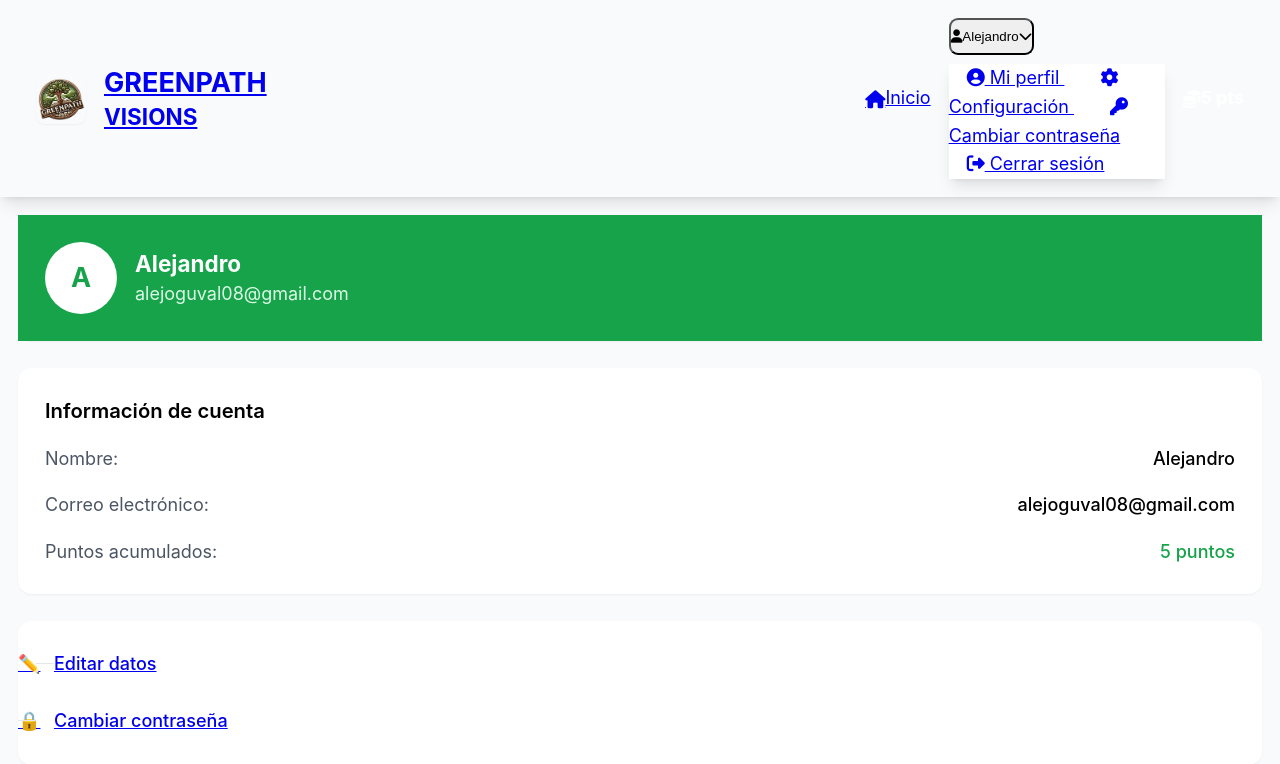
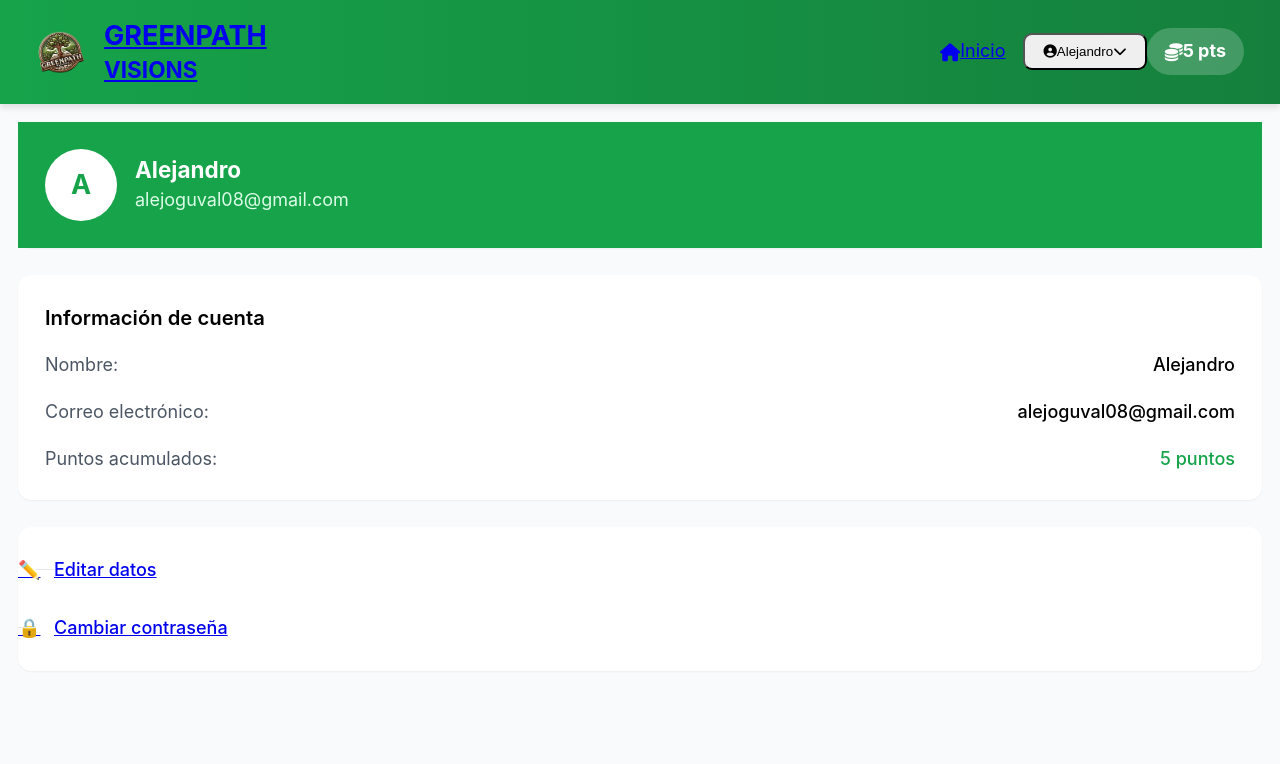
Before and after one commit to AGV48/GreenPath-User, a PHP site: page /front/profile.php in a window 1280 px wide. Shown: the top 764 px of the page. Run offline with PHP 8.4, Linux system fonts and the light colour scheme; a user stored in the database is signed in; data comes from the database, SQL or seed files in the repository; some libraries are stand-ins or nearby versions.

Commit message:
Refactor user points retrieval and enhance navigation structure in dispose.php and profile.php for improved clarity and user experience

```diff
--- a/front/profile.php
+++ b/front/profile.php
@@ -39,56 +39,54 @@
     <title><?php echo $title; ?></title>
     <link rel="stylesheet" href="css/styles.css">
     <link rel="shortcut icon" href="media/logo.png">
-    <!-- Iconos de Font Awesome -->
     <link rel="stylesheet" href="https://cdnjs.cloudflare.com/ajax/libs/font-awesome/6.4.0/css/all.min.css">
+    <style>
+
+    </style>
 </head>
 <body class="min-h-screen bg-gray-50">
-    <header class="bg-gradient-to-r from-green-600 to-green-700 text-white p-4 shadow-lg sticky top-0 z-50">
+    <header class="header-container text-white p-4">
         <div class="container mx-auto flex justify-between items-center">
-            <!-- Logo y marca -->
             <a href="dashboard.php" class="flex items-center gap-4 hover:opacity-90 transition-opacity">
-                <img src="media/logo.png" width="50" height="50" alt="Logo de GREENPATH" class="rounded-lg shadow-sm">
+                <img src="media/logo.png" width="50" height="50" alt="Logo de GREENPATH" class="rounded-lg">
                 <div>
                     <h1 class="text-2xl font-bold">GREENPATH</h1>
                     <h2 class="text-xl">VISIONS</h2>
                 </div>
             </a>
 
-            <!-- Menú de navegación -->
-            <nav class="flex items-center space-x-6">
-                <div class="flex items-center space-x-4">
-                    <a href="dashboard.php" class="flex items-center px-3 py-2 rounded-lg hover:bg-green-500 transition-colors">
+            <nav class="flex items-center gap-6">
+                <a href="dashboard.php" class="nav-link flex items-center">
                     <i class="fas fa-home mr-2"></i>
                     <span>Inicio</span>
                 </a>
 
-                    <div class="relative group">
-                        <button class="flex items-center px-3 py-2 rounded-lg hover:bg-green-500 transition-colors">
-                            <i class="fas fa-user mr-2"></i>
+                <div class="user-dropdown">
+                    <button class="nav-link flex items-center">
+                        <i class="fas fa-user-circle mr-2"></i>
                         <span><?php echo htmlspecialchars($user_name); ?></span>
                         <i class="fas fa-chevron-down ml-2 text-xs"></i>
                     </button>
-                        <div class="absolute right-0 mt-2 w-48 bg-white rounded-md shadow-lg py-1 z-50 hidden group-hover:block">
-                            <a href="profile.php" class="block px-4 py-2 text-gray-800 hover:bg-green-100 transition-colors">
-                                <i class="fas fa-user-circle mr-2"></i> Mi perfil
+                    <div class="user-dropdown-content">
+                        <a href="profile.php">
+                            <i class="fas fa-user"></i> Mi perfil
                         </a>
-                            <a href="profile_edit.php" class="block px-4 py-2 text-gray-800 hover:bg-green-100 transition-colors">
-                                <i class="fas fa-cog mr-2"></i> Configuración
+                        <a href="profile_edit.php">
+                            <i class="fas fa-cog"></i> Configuración
                         </a>
-                            <a href="change_password.php" class="block px-4 py-2 text-gray-800 hover:bg-green-100 transition-colors">
-                                <i class="fas fa-key mr-2"></i> Cambiar contraseña
+                        <a href="change_password.php">
+                            <i class="fas fa-key"></i> Cambiar contraseña
                         </a>
-                            <div class="border-t border-gray-200 my-1"></div>
-                            <a href="../index.php" class="block px-4 py-2 text-red-600 hover:bg-red-50 transition-colors">
-                                <i class="fas fa-sign-out-alt mr-2"></i> Cerrar sesión
+                        <div style="border-top: 1px solid #e5e7eb; margin: 0.25rem 0;"></div>
+                        <a href="../index.php" style="color: #dc2626;">
+                            <i class="fas fa-sign-out-alt"></i> Cerrar sesión
                         </a>
                     </div>
                 </div>
 
-                    <div class="flex items-center px-3 py-2 rounded-lg bg-green-500">
+                <div class="points-display">
                     <i class="fas fa-coins mr-2"></i>
                     <span class="font-bold"><?php echo $user_points; ?> pts</span>
-                    </div>
                 </div>
             </nav>
         </div>
```
Also changed, not shown: front/dispose.php (+15 -1 lines). Lines whose indentation alone changed are shown as unchanged.
